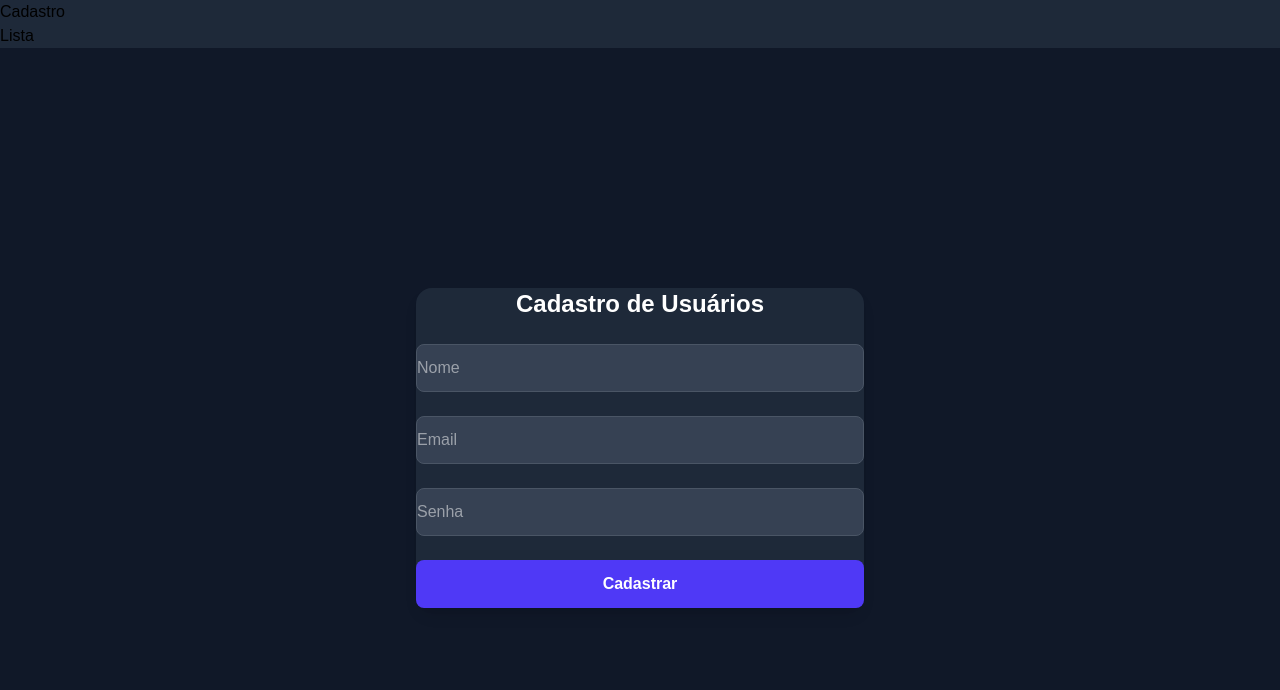
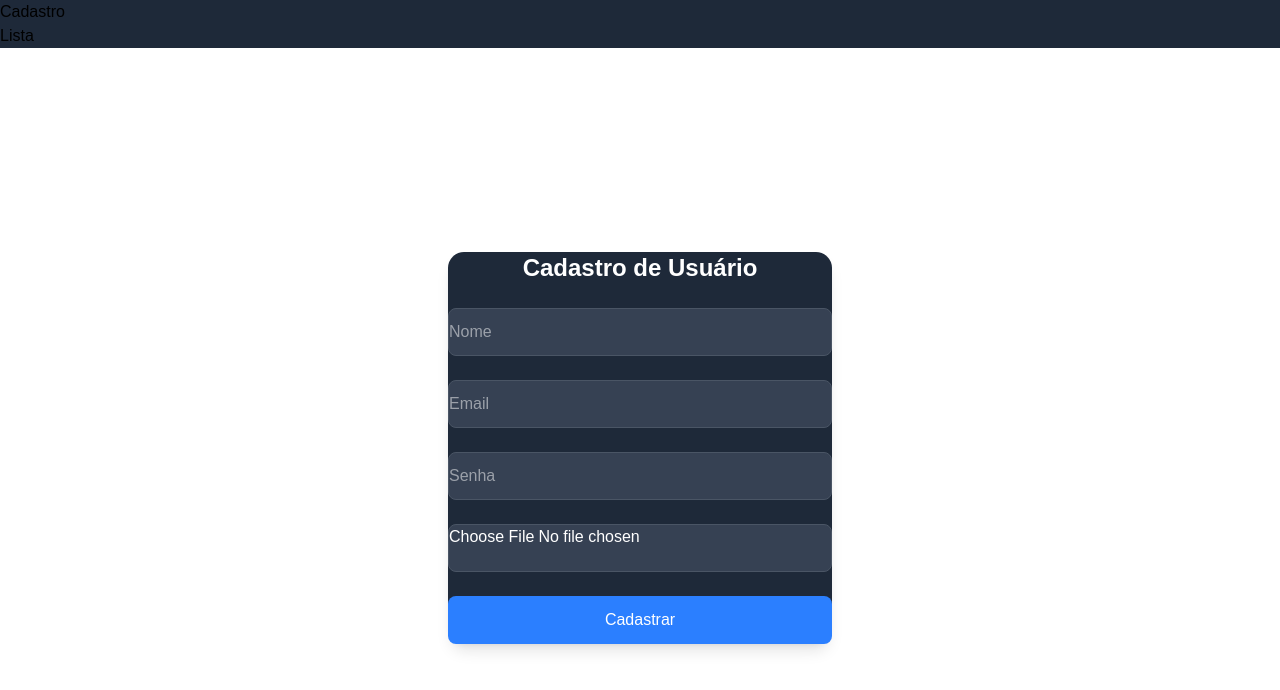
Before and after one commit to Lucas-Afonso7/estagio, a React (Vite) app in the folder projeto-de-usuarios/frontend-react/: page /cadastro in a window 1280 px wide. Shown: the top 690 px of the page. Built offline with nearby package versions, Linux system fonts and the light colour scheme.

Commit message:
Adiciona campo para upload de foto no formulário de cadastro e editar usuário

```diff
--- a/projeto-de-usuarios/frontend-react/src/pages/Cadastro/index.jsx
+++ b/projeto-de-usuarios/frontend-react/src/pages/Cadastro/index.jsx
@@ -1,30 +1,60 @@
 import { useState } from "react";
+import { useNavigate, useParams } from "react-router-dom";
 
 function Cadastro() {
   const [name, setName] = useState("");
   const [email, setEmail] = useState("");
   const [password, setPassword] = useState("");
+  const [photo, setPhoto] = useState(null);
 
-  const enviar = async (e) => {
-    e.preventDefault();
+  const navigate = useNavigate();
+  const { id } = useParams();
 
-    await fetch("http://localhost:3000/users", {
+  async function cadastrarUsuario() {
+    const response = await fetch("http://localhost:3000/users", {
       method: "POST",
-      headers: {
-        "Content-Type": "application/json",
-      },
+      headers: { "Content-Type": "application/json" },
       body: JSON.stringify({ name, email, password }),
     });
-  };
+
+    const data = await response.json();
+
+    if (photo) {
+      const formData = new FormData();
+      formData.append("photo", photo);
+
+      await fetch(`http://localhost:3000/users/${data.id}/photo`, {
+        method: "POST",
+        body: formData,
+      });
+    }
+  }
+
+  async function editarUsuario() {
+    await fetch(`http://localhost:3000/users/${id}`, {
+      method: "PATCH",
+      headers: { "Content-Type": "application/json" },
+      body: JSON.stringify({ name }),
+    });
+  }
+
+  async function enviar(e) {
+    e.preventDefault();
+    if (id) {
+      await editarUsuario();
+    } else {
+      await cadastrarUsuario();
+    }
+    navigate("/lista");
+  }
 
   return (
-    <div className="flex justify-center items-center min-h-screen bg-gray-900">
+    <div className="flex justify-center items-center min-h-screen bg-white">
       <form
         onSubmit={enviar}
-        className="flex flex-col gap-6 p-12 rounded-2xl bg-gray-800 w-[28rem] shadow-lg"
-      >
+        className="flex flex-col gap-6 p-12 rounded-2xl bg-gray-800 w-96 shadow-lg">
         <h1 className="text-white text-2xl text-center font-semibold">
-          Cadastro de Usuários
+          {id ? "Editar Usuário" : "Cadastro de Usuário"}
         </h1>
 
         <input
@@ -35,6 +65,8 @@ function Cadastro() {
           name="nome"
           type="text"
         />
+        {!id && (
+          <>
             <input
               value={email}
               onChange={(e) => setEmail(e.target.value)}
@@ -51,11 +83,19 @@ function Cadastro() {
               name="senha"
               type="password"
             />
+          </>
+        )}
+
+        <input
+          type="file"
+          onChange={(e) => setPhoto(e.target.files[0])}
+          className="border border-gray-600 rounded-lg h-12 bg-gray-700 text-white text-base px-4"
+          accept="image/*"
+        />
         <button
-          className="rounded-lg bg-indigo-600 hover:bg-indigo-500 h-12 text-white font-bold transition"
           type="submit"
-        >
-          Cadastrar
+          className="bg-blue-500 text-white h-12 rounded-lg mt-6">
+          {id ? "Salvar alterações" : "Cadastrar"}
         </button>
       </form>
     </div>
```
Lines whose indentation alone changed are shown as unchanged.
